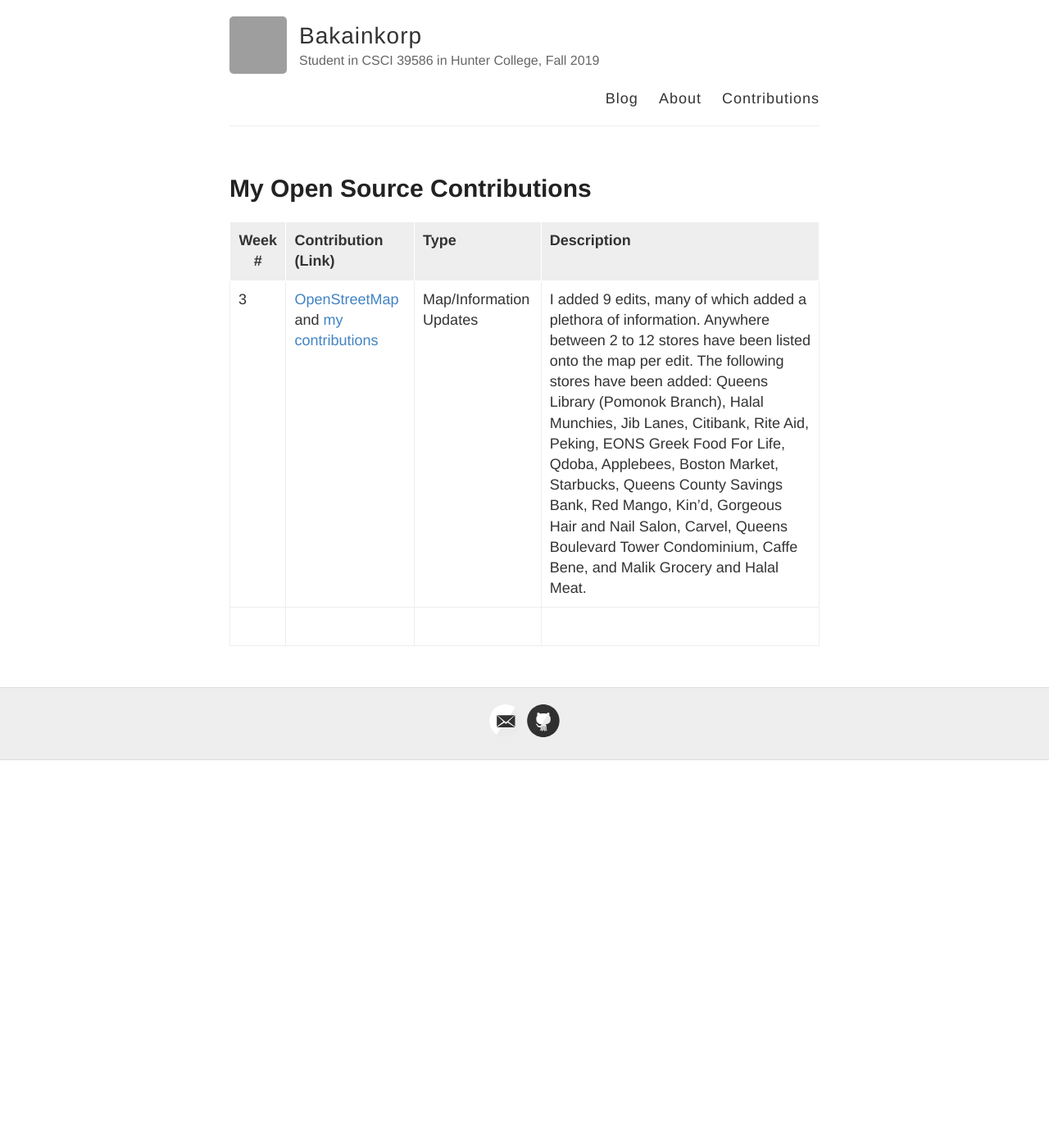
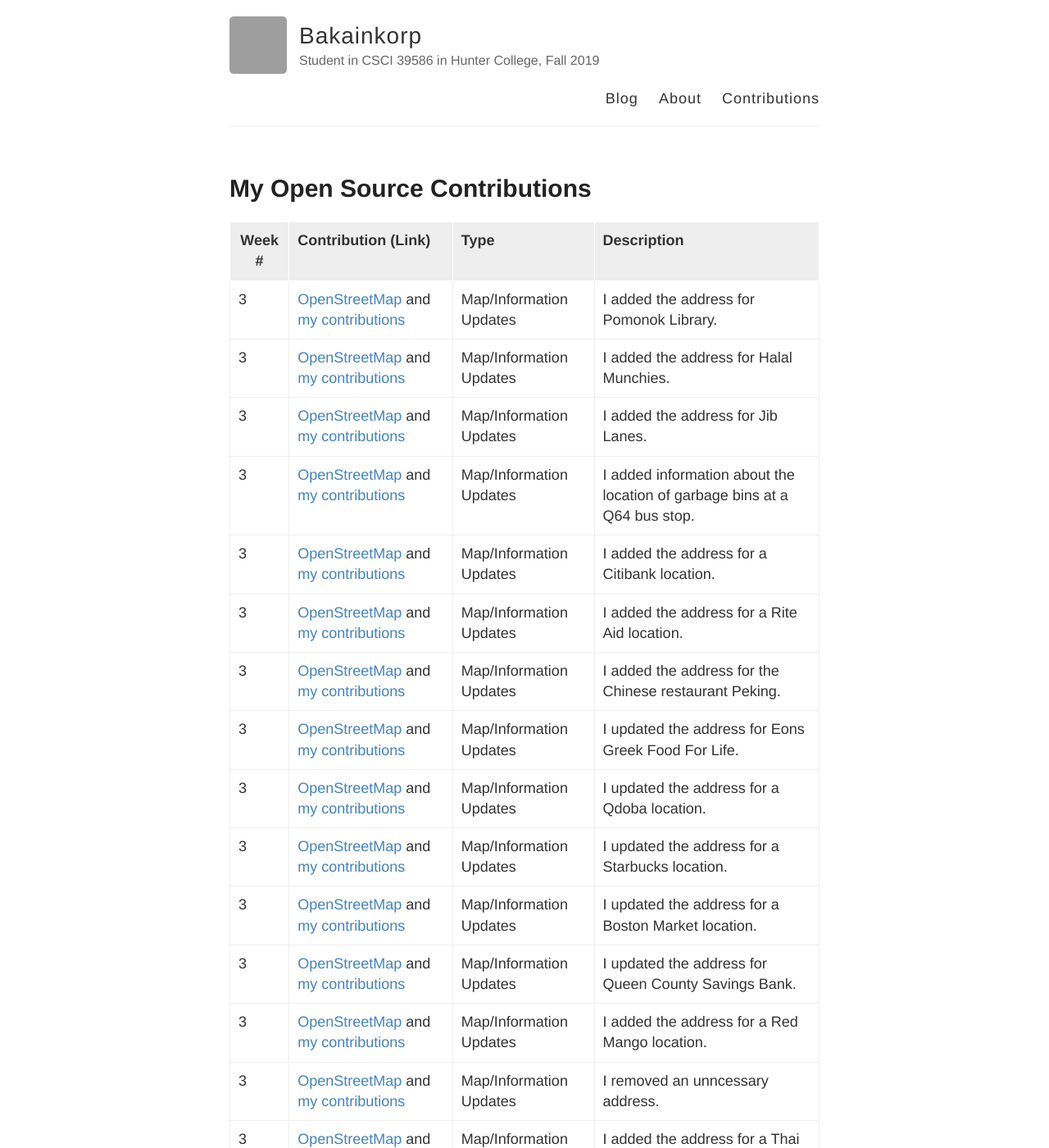
Before and after one commit to hunter-college-ossd-fall-2019/Bakainkorp-weekly, a Jekyll site: the page built from contributions.md, in a window 1280 px wide and 1400 px high. Shown: the whole window at 82% size. Built offline with Jekyll 4.4.1, drawn with Linux system fonts in a browser that asks for light colours; some of the changed text lies outside the part shown; grey boxes are pictures that could not be loaded.

Commit message:
Update contributions.md

```diff
--- a/contributions.md
+++ b/contributions.md
@@ -16,5 +16,27 @@ Replace the first row below with your contribution.
 
 | Week #       | Contribution (Link)  | Type  | Description |
 |---|:---|:---|:---|
-|  3   | [OpenStreetMap](https://www.openstreetmap.org) and [my contributions](https://www.openstreetmap.org/user/Bakainkorp/history#map=12/40.7269/-73.8937)   | Map/Information Updates  | I added 9 edits, many of which added a plethora of information. Anywhere between 2 to 12 stores have been listed onto the map per edit. The following stores have been added: Queens Library (Pomonok Branch), Halal Munchies, Jib Lanes, Citibank, Rite Aid, Peking, EONS Greek Food For Life, Qdoba, Applebees, Boston Market, Starbucks, Queens County Savings Bank, Red Mango, Kin'd, Gorgeous Hair and Nail Salon, Carvel, Queens Boulevard Tower Condominium, Caffe Bene, and Malik Grocery and Halal Meat.|
-|     |     |     |      |
+|  3   | [OpenStreetMap](https://www.openstreetmap.org) and [my contributions](https://www.openstreetmap.org/user/Bakainkorp/history#map=12/40.7269/-73.8937)   | Map/Information Updates  | I added the address for Pomonok Library. |
+|  3   | [OpenStreetMap](https://www.openstreetmap.org) and [my contributions](https://www.openstreetmap.org/user/Bakainkorp/history#map=12/40.7269/-73.8937)   | Map/Information Updates  | I added the address for Halal Munchies. |
+|  3   | [OpenStreetMap](https://www.openstreetmap.org) and [my contributions](https://www.openstreetmap.org/user/Bakainkorp/history#map=12/40.7269/-73.8937)   | Map/Information Updates  | I added the address for Jib Lanes. |
+|  3   | [OpenStreetMap](https://www.openstreetmap.org) and [my contributions](https://www.openstreetmap.org/user/Bakainkorp/history#map=12/40.7269/-73.8937)   | Map/Information Updates  | I added information about the location of garbage bins at a Q64 bus stop. |
+|  3   | [OpenStreetMap](https://www.openstreetmap.org) and [my contributions](https://www.openstreetmap.org/user/Bakainkorp/history#map=12/40.7269/-73.8937)   | Map/Information Updates  | I added the address for a Citibank location. |
+|  3   | [OpenStreetMap](https://www.openstreetmap.org) and [my contributions](https://www.openstreetmap.org/user/Bakainkorp/history#map=12/40.7269/-73.8937)   | Map/Information Updates  | I added the address for a Rite Aid location. |
+|  3   | [OpenStreetMap](https://www.openstreetmap.org) and [my contributions](https://www.openstreetmap.org/user/Bakainkorp/history#map=12/40.7269/-73.8937)   | Map/Information Updates  | I added the address for the Chinese restaurant Peking. |
+|  3   | [OpenStreetMap](https://www.openstreetmap.org) and [my contributions](https://www.openstreetmap.org/user/Bakainkorp/history#map=12/40.7269/-73.8937)   | Map/Information Updates  | I updated the address for Eons Greek Food For Life.|
+|  3   | [OpenStreetMap](https://www.openstreetmap.org) and [my contributions](https://www.openstreetmap.org/user/Bakainkorp/history#map=12/40.7269/-73.8937)   | Map/Information Updates  | I updated the address for a Qdoba location.|
+|  3   | [OpenStreetMap](https://www.openstreetmap.org) and [my contributions](https://www.openstreetmap.org/user/Bakainkorp/history#map=12/40.7269/-73.8937)   | Map/Information Updates  | I updated the address for a Starbucks location.|
+|  3   | [OpenStreetMap](https://www.openstreetmap.org) and [my contributions](https://www.openstreetmap.org/user/Bakainkorp/history#map=12/40.7269/-73.8937)   | Map/Information Updates  | I updated the address for a Boston Market location.|
+|  3   | [OpenStreetMap](https://www.openstreetmap.org) and [my contributions](https://www.openstreetmap.org/user/Bakainkorp/history#map=12/40.7269/-73.8937)   | Map/Information Updates  | I updated the address for Queen County Savings Bank.|
+|  3   | [OpenStreetMap](https://www.openstreetmap.org) and [my contributions](https://www.openstreetmap.org/user/Bakainkorp/history#map=12/40.7269/-73.8937)   | Map/Information Updates  | I added the address for a Red Mango location. |
+|  3   | [OpenStreetMap](https://www.openstreetmap.org) and [my contributions](https://www.openstreetmap.org/user/Bakainkorp/history#map=12/40.7269/-73.8937)   | Map/Information Updates  | I removed an unncessary address.|
+|  3   | [OpenStreetMap](https://www.openstreetmap.org) and [my contributions](https://www.openstreetmap.org/user/Bakainkorp/history#map=12/40.7269/-73.8937)   | Map/Information Updates  | I added the address for a Thai restaurant Kin'd. |
+|  3   | [OpenStreetMap](https://www.openstreetmap.org) and [my contributions](https://www.openstreetmap.org/user/Bakainkorp/history#map=12/40.7269/-73.8937)   | Map/Information Updates  | I added the address for a Carvel location. |
+|  3   | [OpenStreetMap](https://www.openstreetmap.org) and [my contributions](https://www.openstreetmap.org/user/Bakainkorp/history#map=12/40.7269/-73.8937)   | Map/Information Updates  | I added the address for a condominium named Queens Boulevard Towers. |
+|  3   | [OpenStreetMap](https://www.openstreetmap.org) and [my contributions](https://www.openstreetmap.org/user/Bakainkorp/history#map=12/40.7269/-73.8937)   | Map/Information Updates  | I added the address for a salon called Gorgeous Hair and Nail Salon. |
+|  3   | [OpenStreetMap](https://www.openstreetmap.org) and [my contributions](https://www.openstreetmap.org/user/Bakainkorp/history#map=12/40.7269/-73.8937)   | Map/Information Updates  | I added an address for an office building in Manhattan. |
+|  3   | [OpenStreetMap](https://www.openstreetmap.org) and [my contributions](https://www.openstreetmap.org/user/Bakainkorp/history#map=12/40.7269/-73.8937)   | Map/Information Updates  | I added the address for a deli called Malik Grocery and Halal Meat. |
+|  3   | [OpenStreetMap](https://www.openstreetmap.org) and [my contributions](https://www.openstreetmap.org/user/Bakainkorp/history#map=12/40.7269/-73.8937)   | Map/Information Updates  | I overhauled the information for a Caffe Bene. |
+|  3   | [OpenStreetMap](https://www.openstreetmap.org) and [my contributions](https://www.openstreetmap.org/user/Bakainkorp/history#map=12/40.7269/-73.8937)   | Map/Information Updates  | I added information for three separate churches. |
+|  3   | [OpenStreetMap](https://www.openstreetmap.org) and [my contributions](https://www.openstreetmap.org/user/Bakainkorp/history#map=12/40.7269/-73.8937)   | Map/Information Updates  | I added information for a rock climbing center called the Cliffs. |
+|  3   | [OpenStreetMap](https://www.openstreetmap.org) and [my contributions](https://www.openstreetmap.org/user/Bakainkorp/history#map=12/40.7269/-73.8937)   | Map/Information Updates  | I added information for a Chinese restaurant called iFortune Cookie. |
```
